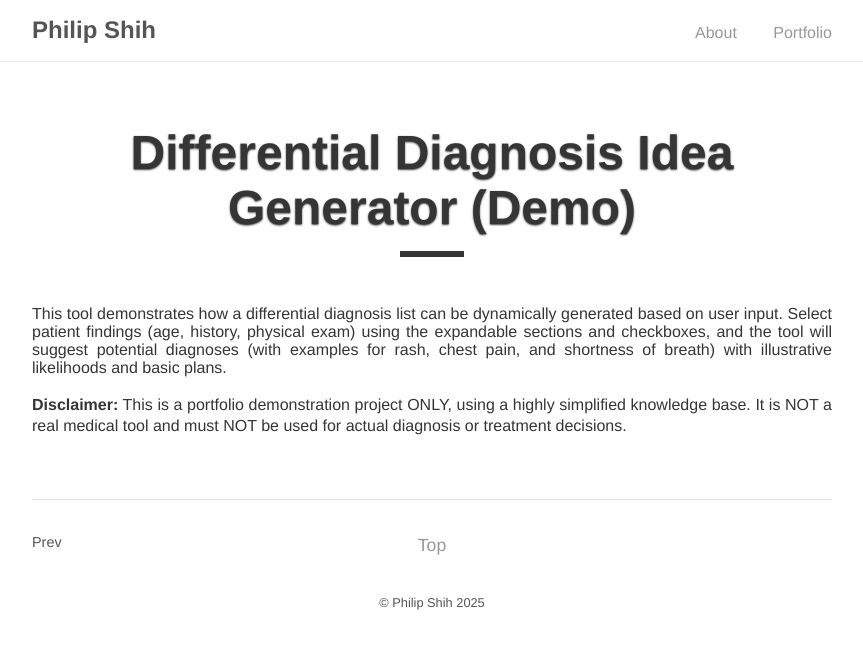
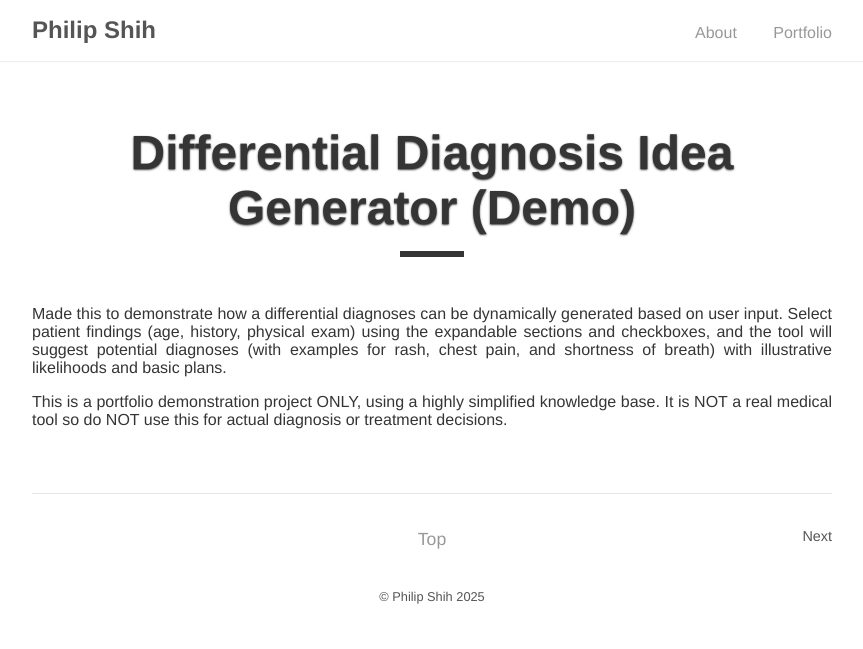
Before and after one commit to philipshih/philipshih.github.io, a Jekyll site: the page built from _posts/2025-04-09-ddx-generator.md, in a window 1280 px wide. Shown: the top 649 px of the page, without its empty margins (208-1071 px from the left). Built offline with Jekyll 4.4.1, drawn with Linux system fonts in a browser that asks for light colours.

Commit message:
update portfolio
all

```diff
--- a/_posts/2025-04-09-ddx-generator.md
+++ b/_posts/2025-04-09-ddx-generator.md
@@ -1,13 +1,13 @@
 ---
 layout: post
 title: "Differential Diagnosis Idea Generator (Demo)"
-date: 2021-12-05 # Randomized date
+date: 2025-01-05 # Randomized date
 type: Clinical Tool Demo
-info: "Generates illustrative differential diagnoses based on selected findings (rash, chest pain, SOB examples). Highlights dynamic UI updates."
+info: "Generates differential diagnoses based on selected findings (rash, chest pain, SOB examples). Dynamic UI updates."
 tech: "JavaScript, HTML, CSS"
 app_url: "/portfolio/ddx-generator/index.html"
 ---
 
-This tool demonstrates how a differential diagnosis list can be dynamically generated based on user input. Select patient findings (age, history, physical exam) using the expandable sections and checkboxes, and the tool will suggest potential diagnoses (with examples for rash, chest pain, and shortness of breath) with illustrative likelihoods and basic plans.
+Made this to demonstrate how a differential diagnoses can be dynamically generated based on user input. Select patient findings (age, history, physical exam) using the expandable sections and checkboxes, and the tool will suggest potential diagnoses (with examples for rash, chest pain, and shortness of breath) with illustrative likelihoods and basic plans.
 
-**Disclaimer:** This is a portfolio demonstration project ONLY, using a highly simplified knowledge base. It is NOT a real medical tool and must NOT be used for actual diagnosis or treatment decisions.
+This is a portfolio demonstration project ONLY, using a highly simplified knowledge base. It is NOT a real medical tool so do NOT use this for actual diagnosis or treatment decisions.
--- a/portfolio/ddx-generator/index.html
+++ b/portfolio/ddx-generator/index.html
@@ -10,7 +10,7 @@
     <h1>Differential Diagnosis Idea Generator (Demo)</h1>
 
     <div class="disclaimer">
-        <strong>Disclaimer:</strong> This is a portfolio demonstration project ONLY. It uses a highly simplified, illustrative knowledge base. It is NOT a real medical tool and must NOT be used for actual diagnosis or treatment decisions. Consult a qualified healthcare professional for any medical concerns.
+        <strong>Disclaimer:</strong> I built this for demo purposes ONLY. It uses a highly simplified, illustrative knowledge base. It is NOT a real medical tool, so do NOT be used for actual diagnosis or treatment decisions. Consult a qualified healthcare professional for any medical concerns.
     </div>
 
     <div class="container">
```
Also changed, not shown: _posts/2025-04-09-image-augmenter.md (+1 -1 lines), _posts/2025-04-09-snake-game.md (+1 -1 lines), index.md (+1 -1 lines).
